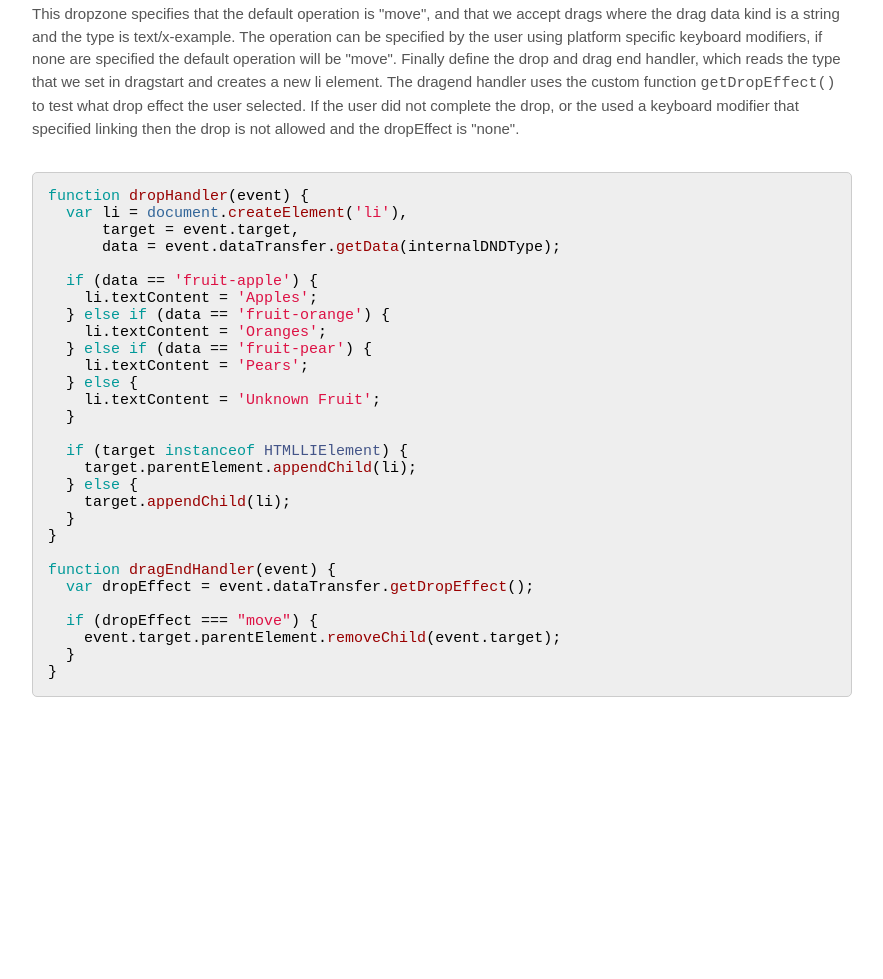
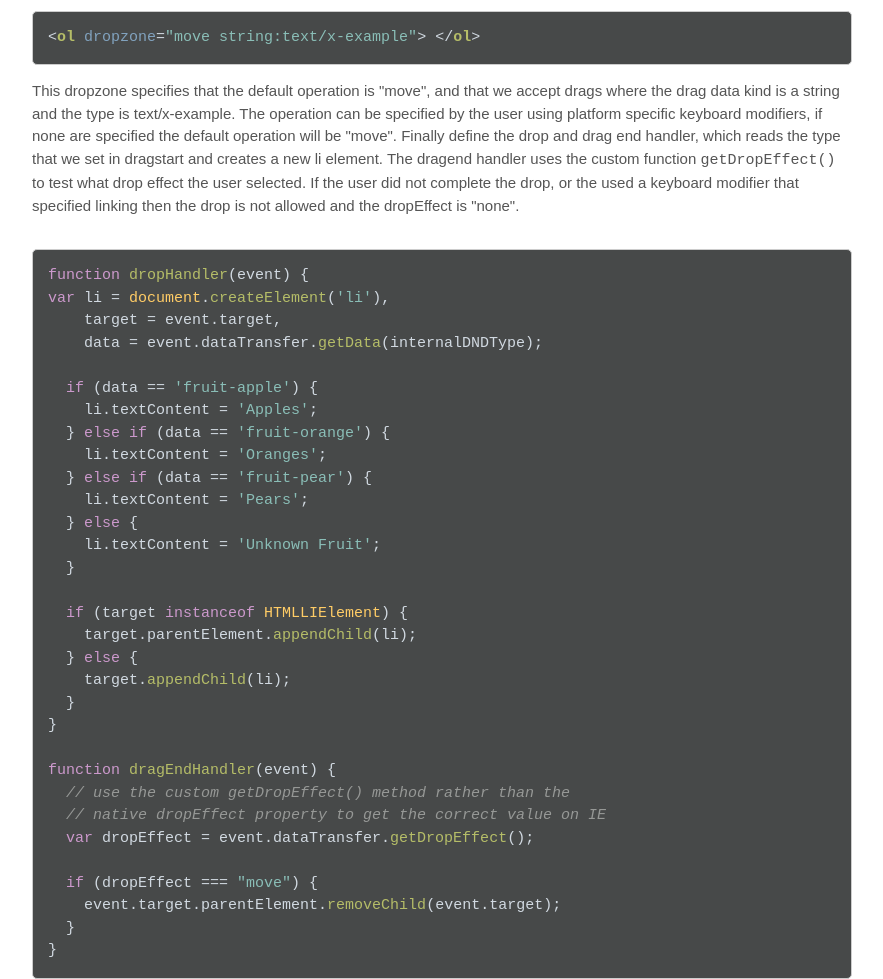
Before and after one commit to stevendwood/html5-dropzone, a website with bundled scripts: page index.html in a window 1280 px wide. Shown: the part 1225-2204 px from the top of the page, without its empty margins (198-1081 px from the left). Before the commit the page ends 1937 px from the top, so only its background shows below. Built offline with nearby package versions, Linux system fonts and the light colour scheme.

Commit message:
updated examples

```diff
--- a/index.html
+++ b/index.html
@@ -1,7 +1,7 @@
 <!doctype html>
 <html>
   <head>
-   	<link rel="stylesheet" href="http://cdnjs.cloudflare.com/ajax/libs/highlight.js/8.2/styles/foundation.min.css">
+   	<link rel="stylesheet" href="http://cdnjs.cloudflare.com/ajax/libs/highlight.js/8.2/styles/rainbow.min.css">
     <script src="http://cdnjs.cloudflare.com/ajax/libs/highlight.js/8.2/highlight.min.js"></script>
     <script>hljs.initHighlightingOnLoad();</script>
     <style>
@@ -75,6 +75,7 @@
       .hljs {
         border: 1px solid #ccc;
         border-radius: 5px;
+        line-height: 1.5;
       }
 
     </style>
@@ -146,9 +147,9 @@ function dragStartHandler(event) {
 
     <pre>
       <code class="javascript">function dropHandler(event) {
-  var li = document.createElement('li'),
-      target = event.target,
-      data = event.dataTransfer.getData(internalDNDType);
+var li = document.createElement('li'),
+    target = event.target,
+    data = event.dataTransfer.getData(internalDNDType);
 
   if (data == 'fruit-apple') {
     li.textContent = 'Apples';
@@ -168,17 +169,20 @@ function dragStartHandler(event) {
 }
 
 function dragEndHandler(event) {
+  // use the custom getDropEffect() method rather than the
+  // native dropEffect property to get the correct value on IE
   var dropEffect = event.dataTransfer.getDropEffect();
 
   if (dropEffect === "move") {
     event.target.parentElement.removeChild(event.target);
   }
-} </code></pre>
+}</code></pre>
 
 <p>
 </p>
 
     </section>
+     <script src="dist/dropzone.js"></script>
     <script>
 
         var internalDNDType = 'text/x-example'; // set this to something specific to your site
@@ -187,6 +191,7 @@ function dragEndHandler(event) {
               // use the element's data-value="" attribute as the value to be moving:
               event.dataTransfer.setData(internalDNDType, event.target.dataset.value);
               event.dataTransfer.effectAllowed = 'copyMove'; // only allow moves
+
           }
         }
 
@@ -218,9 +223,20 @@ function dragEndHandler(event) {
             target.appendChild(li);
           }
         }
+
+       /* [].forEach.call(document.querySelectorAll(".sample1 li"), function(li) {
+          draggable(li)
+            .effectAllowed("copyMove")
+            .setData("text/x-example", function(event) {
+              console.debug(this);
+                return this.element.dataset.value;
+            })
+            .on("dragend", dragEndHandler);
+        });*/
+
     </script>
 
   </div>
-   <script src="dist/dropzone.min.js"></script>
+
   </body>
 </html>
```
